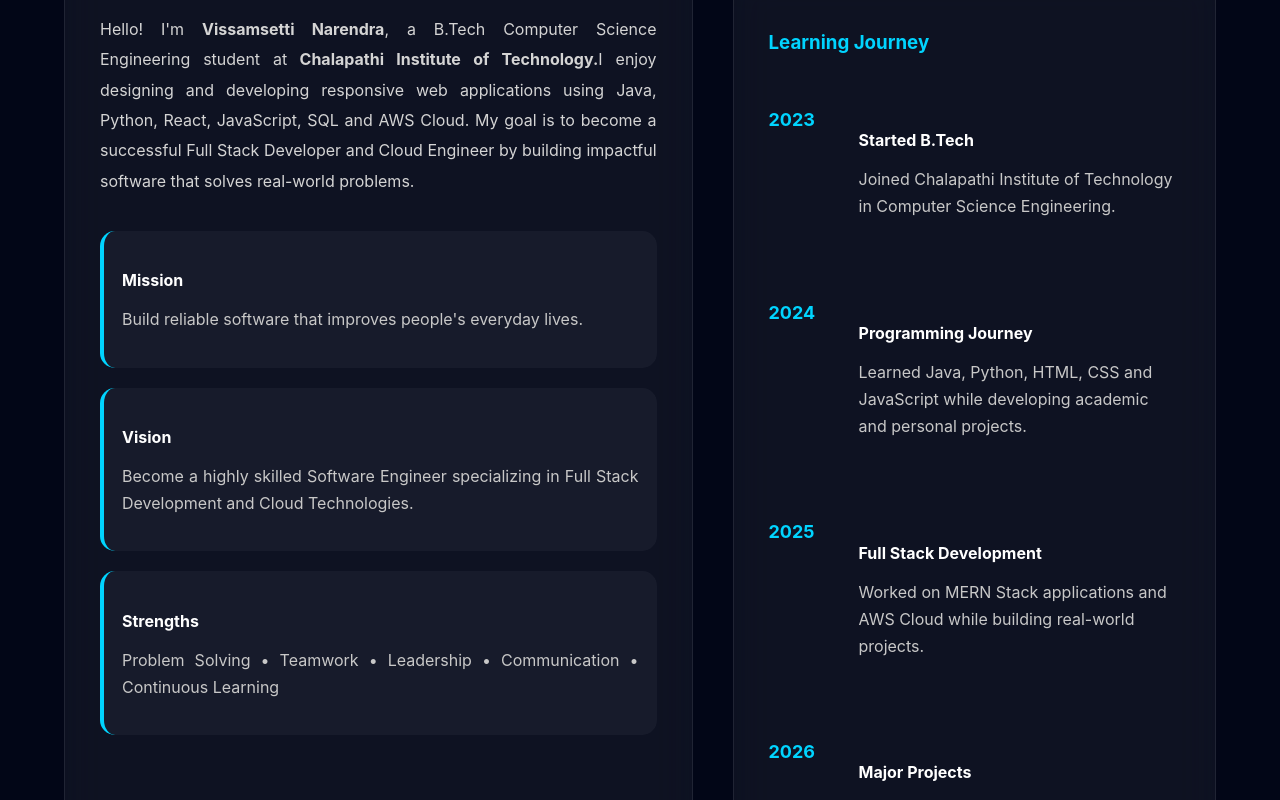
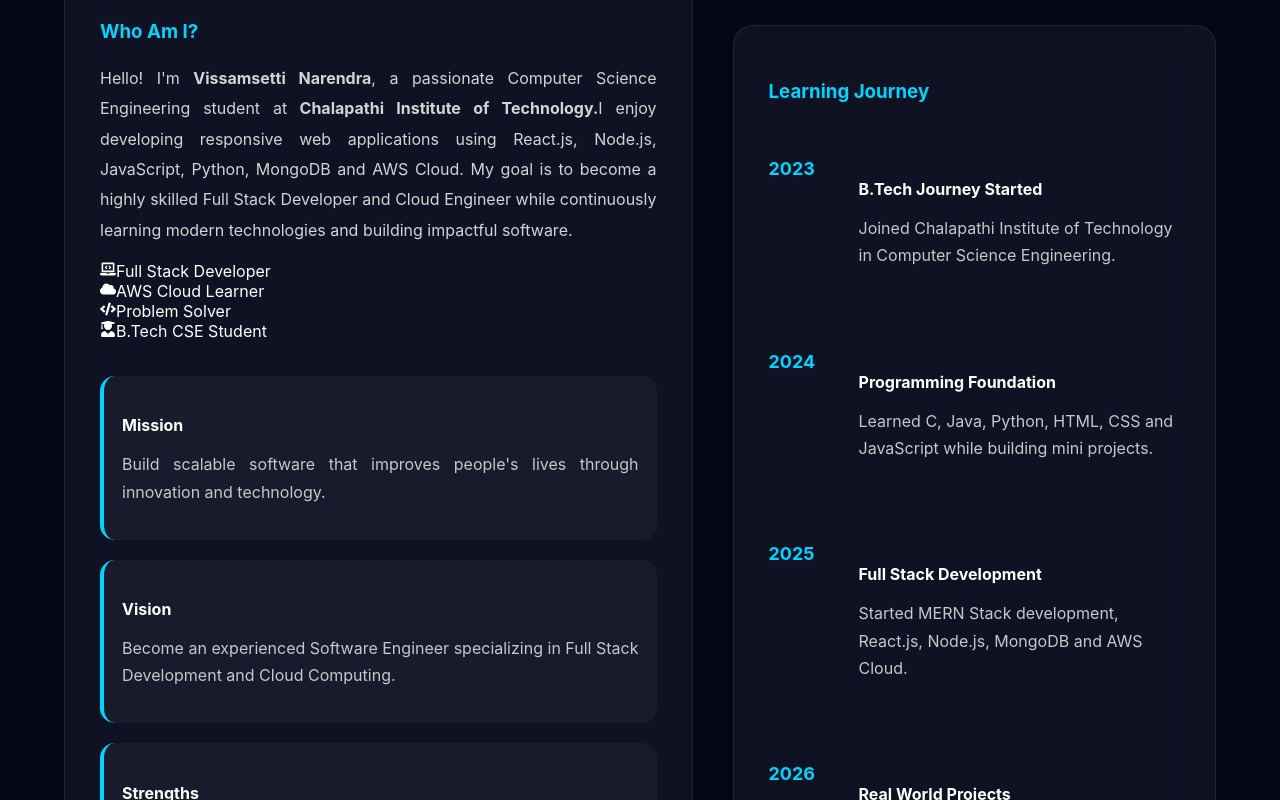
Before and after one commit to vissamsettinarendra-hub/portfolio, a React (Vite) app: page / in a window 1280 px wide. Shown: the part 1700-2500 px from the top of the page. Built offline with nearby package versions, Linux system fonts and the light colour scheme.

Commit message:
prepare for deployment

```diff
--- a/src/components/About/About.jsx
+++ b/src/components/About/About.jsx
@@ -1,75 +1,120 @@
 import "./About.css";
+
+import { motion } from "framer-motion";
+
+import {
+  FaUserGraduate,
+  FaCode,
+  FaCloud,
+  FaLaptopCode,
+} from "react-icons/fa";
 
 function About() {
   return (
     <section id="about" className="about section">
       <div className="container">
 
-        {/* Section Heading */}
         <div className="section-head">
-          <span className="eyebrow">01 — About Me</span>
+          <span className="eyebrow">
+            01 — About Me
+          </span>
 
-          <h2>Building scalable applications with modern technologies.</h2>
+          <h2>
+            Passionate about building scalable software and solving real-world problems.
+          </h2>
 
           <p>
-            Passionate about Full Stack Development, Cloud Computing and
-            solving real-world problems through innovative software solutions.
+            I love transforming ideas into modern, responsive and user-friendly
+            applications using the latest web technologies.
           </p>
         </div>
 
         <div className="about-grid">
 
-          {/* Left Side */}
-          <div className="about-card">
+          <motion.div
+            className="about-card"
+            initial={{ opacity: 0, x: -60 }}
+            whileInView={{ opacity: 1, x: 0 }}
+            transition={{ duration: .8 }}
+          >
 
             <h3>Who Am I?</h3>
 
             <p>
-              Hello! I'm <strong>Vissamsetti Narendra</strong>, a
-              B.Tech Computer Science Engineering student at
+              Hello! I'm <strong>Vissamsetti Narendra</strong>, a passionate
+              Computer Science Engineering student at
               <strong> Chalapathi Institute of Technology.</strong>
 
-              I enjoy designing and developing responsive web applications
-              using Java, Python, React, JavaScript, SQL and AWS Cloud.
+              I enjoy developing responsive web applications using
+              React.js, Node.js, JavaScript, Python, MongoDB and AWS Cloud.
 
-              My goal is to become a successful Full Stack Developer and
-              Cloud Engineer by building impactful software that solves
-              real-world problems.
+              My goal is to become a highly skilled Full Stack Developer
+              and Cloud Engineer while continuously learning modern
+              technologies and building impactful software.
             </p>
+
+            <div className="about-highlights">
+
+              <div className="highlight">
+                <FaLaptopCode />
+                <span>Full Stack Developer</span>
+              </div>
+
+              <div className="highlight">
+                <FaCloud />
+                <span>AWS Cloud Learner</span>
+              </div>
+
+              <div className="highlight">
+                <FaCode />
+                <span>Problem Solver</span>
+              </div>
+
+              <div className="highlight">
+                <FaUserGraduate />
+                <span>B.Tech CSE Student</span>
+              </div>
+
+            </div>
 
             <div className="about-info">
 
               <div className="info-box">
                 <h4>Mission</h4>
+
                 <p>
-                  Build reliable software that improves people's everyday
-                  lives.
+                  Build scalable software that improves people's lives
+                  through innovation and technology.
                 </p>
               </div>
 
               <div className="info-box">
                 <h4>Vision</h4>
+
                 <p>
-                  Become a highly skilled Software Engineer specializing
-                  in Full Stack Development and Cloud Technologies.
+                  Become an experienced Software Engineer specializing
+                  in Full Stack Development and Cloud Computing.
                 </p>
               </div>
 
               <div className="info-box">
                 <h4>Strengths</h4>
+
                 <p>
-                  Problem Solving • Teamwork • Leadership • Communication •
-                  Continuous Learning
+                  Problem Solving • Leadership • Teamwork • Communication • Continuous Learning
                 </p>
               </div>
 
             </div>
 
-          </div>
+          </motion.div>
 
-          {/* Right Side */}
-
-          <div className="timeline">
+          <motion.div
+            className="timeline"
+            initial={{ opacity: 0, x: 60 }}
+            whileInView={{ opacity: 1, x: 0 }}
+            transition={{ duration: .8 }}
+          >
 
             <h3>Learning Journey</h3>
 
@@ -77,26 +122,26 @@ function About() {
               <span>2023</span>
 
               <div>
-                <h4>Started B.Tech</h4>
+                <h4>B.Tech Journey Started</h4>
 
                 <p>
-                  Joined Chalapathi Institute of Technology in Computer
-                  Science Engineering.
+                  Joined Chalapathi Institute of Technology in Computer Science Engineering.
                 </p>
               </div>
+
             </div>
 
             <div className="timeline-item">
               <span>2024</span>
 
               <div>
-                <h4>Programming Journey</h4>
+                <h4>Programming Foundation</h4>
 
                 <p>
-                  Learned Java, Python, HTML, CSS and JavaScript while
-                  developing academic and personal projects.
+                  Learned C, Java, Python, HTML, CSS and JavaScript while building mini projects.
                 </p>
               </div>
+
             </div>
 
             <div className="timeline-item">
@@ -106,26 +151,28 @@ function About() {
                 <h4>Full Stack Development</h4>
 
                 <p>
-                  Worked on MERN Stack applications and AWS Cloud while
-                  building real-world projects.
+                  Started MERN Stack development, React.js, Node.js,
+                  MongoDB and AWS Cloud.
                 </p>
               </div>
+
             </div>
 
             <div className="timeline-item">
               <span>2026</span>
 
               <div>
-                <h4>Major Projects</h4>
+                <h4>Real World Projects</h4>
 
                 <p>
-                  Developing CropBridge, Portfolio Website and Placement
+                  Built CropBridge, Portfolio Website and Placement
                   Management System while preparing for placements.
                 </p>
               </div>
+
             </div>
 
-          </div>
+          </motion.div>
 
         </div>
 
```
